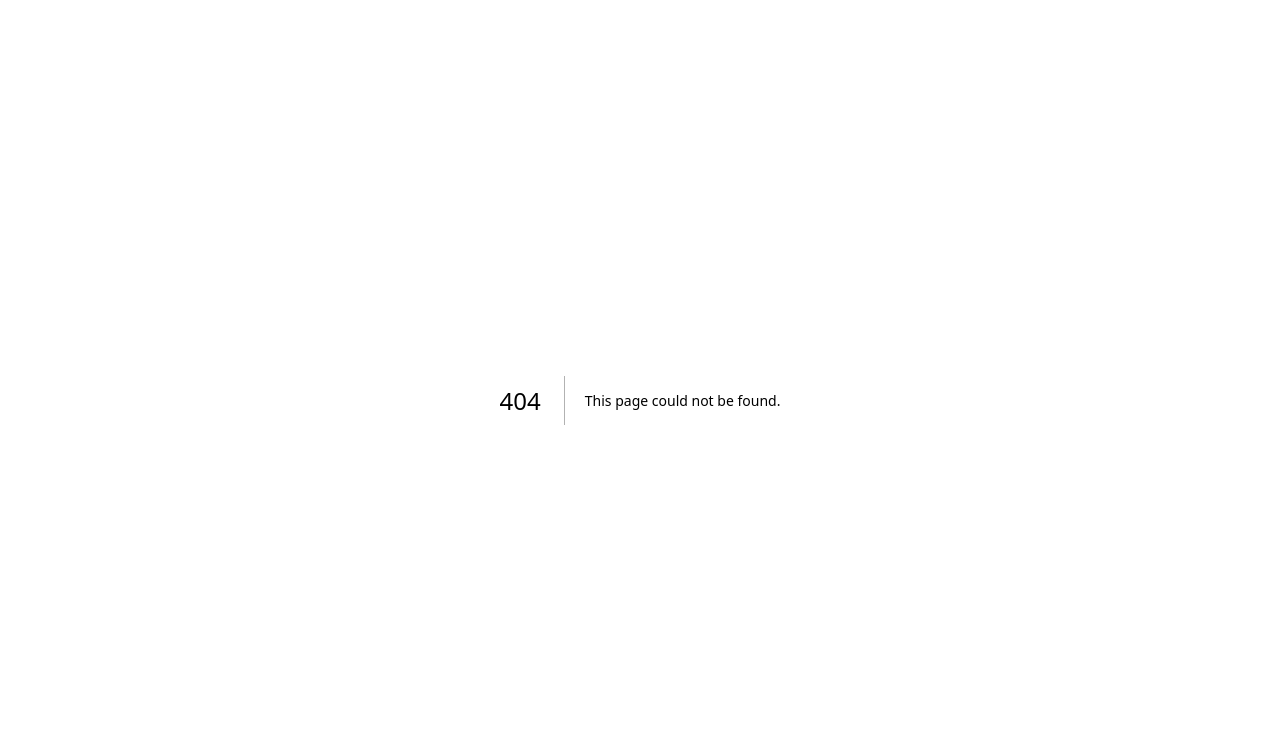
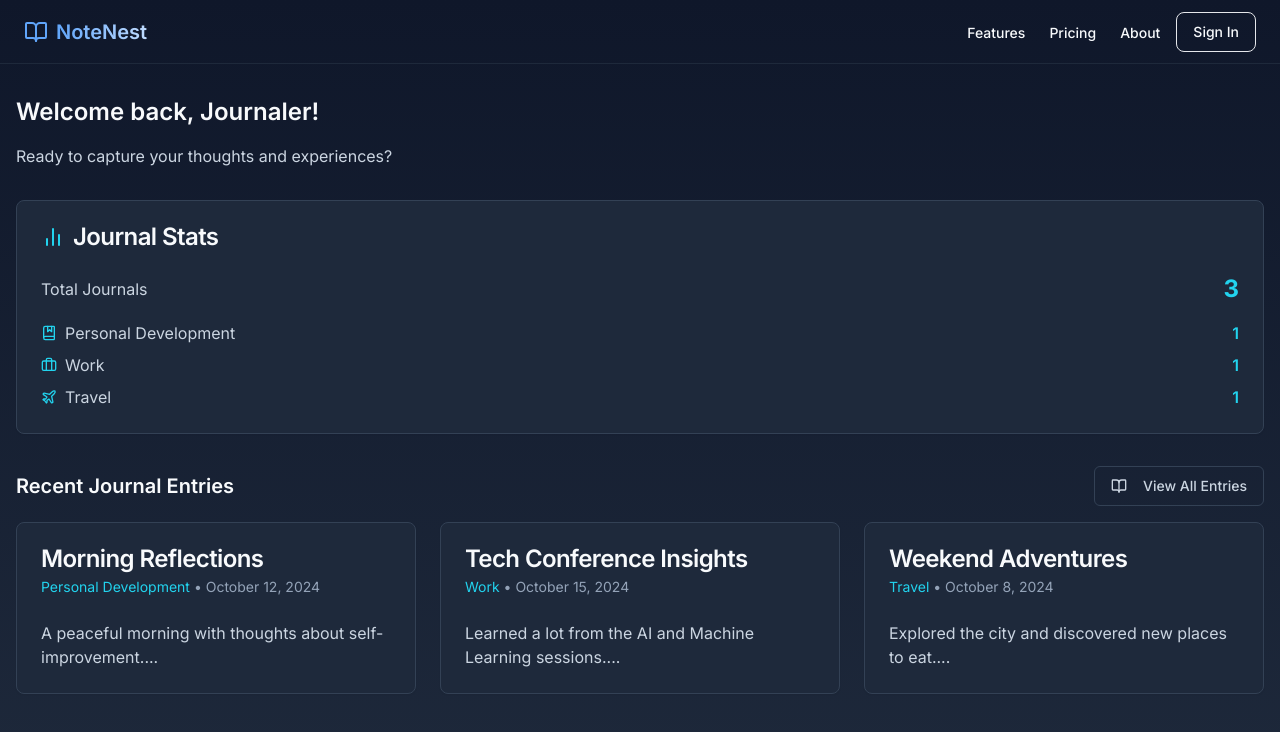
Before and after one commit to Imukua/notenest-frontend, a Next.js app: page /dashboard in a window 1280 px wide. Before the commit this address had no page. Shown: the top 732 px of the page. Built offline with nearby package versions, Linux system fonts and the light colour scheme.

Commit message:
Added: dashboard page with summary

```diff
--- /dev/null
+++ b/app/dashboard/page.tsx
@@ -0,0 +1,118 @@
+'use client'
+
+import { useState } from 'react'
+import { Button } from "@/components/ui/button"
+import { Card, CardHeader, CardTitle, CardDescription, CardContent } from "@/components/ui/card"
+import { Search, PlusCircle, BookOpen, BarChart2, BookMarked, Briefcase, Plane } from "lucide-react"
+import { Header } from '@/components/header/header'
+
+type JournalEntry = {
+  id: string
+  title: string
+  content: string
+  category: string
+  date: string
+}
+
+type CategoryStat = {
+  category: string
+  count: number
+  icon: React.ElementType
+}
+
+export default function Dashboard() {
+  const [journalEntries] = useState<JournalEntry[]>([
+    {
+      id: "1",
+      title: "Morning Reflections",
+      content: "A peaceful morning with thoughts about self-improvement.",
+      category: "Personal Development",
+      date: "October 12, 2024"
+    },
+    {
+      id: "2",
+      title: "Tech Conference Insights",
+      content: "Learned a lot from the AI and Machine Learning sessions.",
+      category: "Work",
+      date: "October 15, 2024"
+    },
+    {
+      id: "3",
+      title: "Weekend Adventures",
+      content: "Explored the city and discovered new places to eat.",
+      category: "Travel",
+      date: "October 8, 2024"
+    }
+  ])
+
+  const totalJournals = journalEntries.length
+  const categoryStats: CategoryStat[] = [
+    { category: "Personal Development", count: 1, icon: BookMarked },
+    { category: "Work", count: 1, icon: Briefcase },
+    { category: "Travel", count: 1, icon: Plane },
+  ]
+
+  return (
+    <div className="min-h-screen bg-gradient-to-b from-slate-900 to-slate-800 text-slate-50">
+      <Header />
+      <main className="container mx-auto px-4 py-8">
+        <section className="mb-8">
+          <h2 className="text-2xl font-semibold mb-4 text-slate-50">Welcome back, Journaler!</h2>
+          <p className="text-slate-300">Ready to capture your thoughts and experiences?</p>
+        </section>
+
+        <section className="mb-8">
+          <Card className="bg-slate-800 border-slate-700 hover:border-slate-500 transition-all duration-300 hover:shadow-lg hover:shadow-cyan-500/20">
+            <CardHeader>
+              <CardTitle className="text-slate-50 flex items-center">
+                <BarChart2 className="h-6 w-6 text-cyan-400 mr-2" />
+                Journal Stats
+              </CardTitle>
+            </CardHeader>
+            <CardContent>
+              <div className="flex items-center justify-between mb-4">
+                <p className="text-slate-300">Total Journals</p>
+                <p className="text-2xl font-bold text-cyan-400">{totalJournals}</p>
+              </div>
+              <div className="space-y-2">
+                {categoryStats.map(({ category, count, icon: Icon }) => (
+                  <div key={category} className="flex items-center justify-between">
+                    <div className="flex items-center">
+                      <Icon className="h-4 w-4 text-cyan-400 mr-2" />
+                      <span className="text-slate-300">{category}</span>
+                    </div>
+                    <span className="text-cyan-400 font-semibold">{count}</span>
+                  </div>
+                ))}
+              </div>
+            </CardContent>
+          </Card>
+        </section>
+
+        <section>
+          <div className="flex justify-between items-center mb-4">
+            <h3 className="text-xl font-semibold text-slate-50">Recent Journal Entries</h3>
+            <Button variant="outline" className="text-slate-300 border-slate-700 hover:bg-slate-700 hover:text-slate-50">
+              <BookOpen className="mr-2 h-4 w-4" /> View All Entries
+            </Button>
+          </div>
+          <div className="grid gap-6 md:grid-cols-2 lg:grid-cols-3">
+            {journalEntries.map((entry) => (
+              <Card key={entry.id} className="bg-slate-800 border-slate-700 hover:border-slate-500 transition-all duration-300 hover:shadow-lg hover:shadow-cyan-500/20">
+                <CardHeader>
+                  <CardTitle className="text-slate-50">{entry.title}</CardTitle>
+                  <CardDescription className="text-slate-400">
+                    <span className="text-cyan-400">{entry.category}</span> • {entry.date}
+                  </CardDescription>
+                </CardHeader>
+                <CardContent>
+                  <p className="text-slate-300">{entry.content.substring(0, 100)}...</p>
+                </CardContent>
+              </Card>
+            ))}
+          </div>
+        </section>
+      </main>
+    </div>
+  )
+}
```
